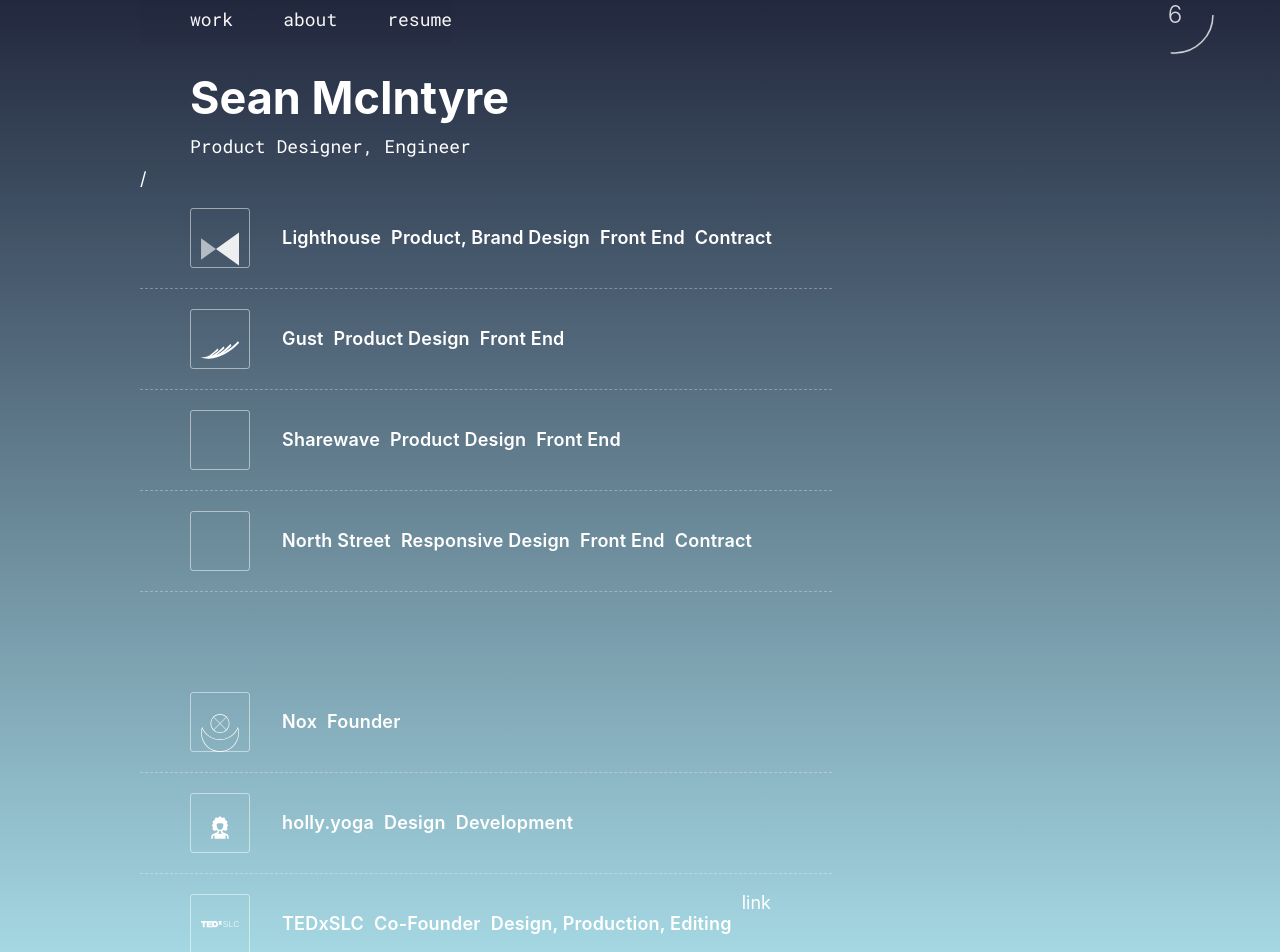
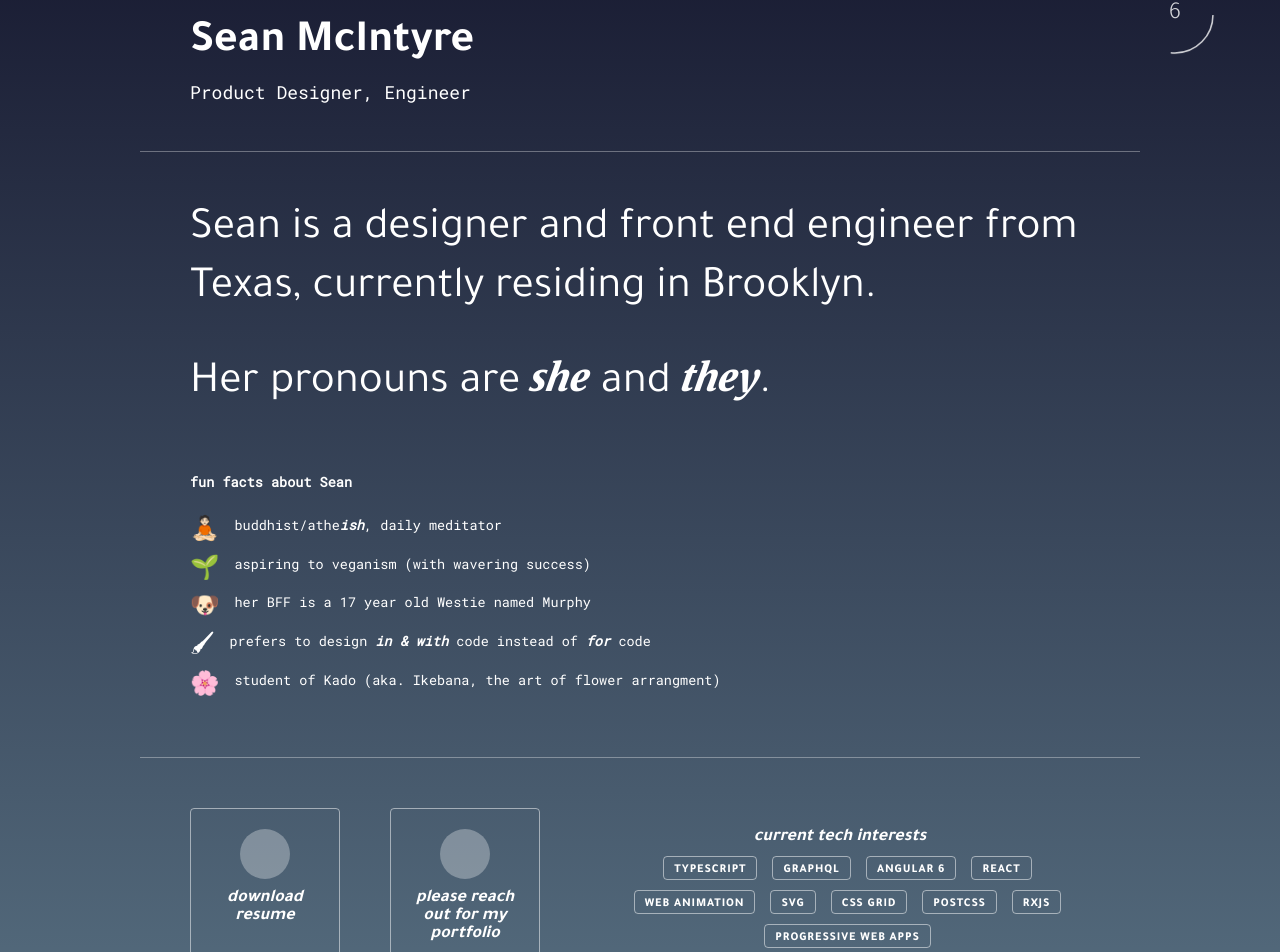
Before and after one commit to seanmcintyre/smcntyr.com, an Angular app: page / in a window 1280 px wide. Shown: the part 80-1032 px from the top of the page. Built offline with nearby package versions, Linux system fonts and the light colour scheme.

Commit message:
new simple layout (sans portfolio for now)

```diff
--- a/src/app/about/about.component.html
+++ b/src/app/about/about.component.html
@@ -1,13 +1,32 @@
-<p>Sean is a designer and software engineer from Texas, currently residing in Brooklyn. Her pronouns are <em>she</em> and <em>they</em>. She generally prefers <em>she</em> though, if you hadn't notice that about <em>her</em> yet! ❤️</p>
+<p>Sean is a designer and front end engineer from Texas, currently residing in Brooklyn.</p>
 
-<p>She has been passionate about design her entire, and she views the discipline as something far beyond the little shapes on your black mirror or the type of handle thoughtfully selected for a door. Design is fundamentally concerned with objects communicate—whether digital or physical. As the world spins increasingly faster, brighter, and louder, she believes the use of design thinking to simplify and elate our environments is of dire and progressive importance.</p>
+<p>Her pronouns are <em>she</em> and <em>they</em>.</p>
 
-<div>Fun facts about Sean:
+<!-- <p>She has been incredibly passionate about desing from a young, and she views the discipline far beyond the little shapes on your black mirror or the geometry of a handle thoughtfully selected for a door. Design is cocerned with commuication and interaction of objects—digital and physical. And as the world spins faster, brighter, and louder, she believes the use of design thinking to simplify and elate our environments is of critical importance.</p> -->
+
+<div class="fun">
+<h3>fun facts about Sean</h3>
   <ul>
-    <li>🧘🏻‍♀️ Buddhist/Athe<em>ish</em>, daily meditator</li>
-    <li>🌱 Aspiring to veganism (with wavering success)</li>
-    <li>🖌 Prefers to design <em>in & with</em> code instead of <em>for</em> code</li>
-    <li>🌸 Student of Kado (aka. Ikebana, the art of flower arrangment)</li>
-    <li>🐶 Her BFF is a 17 year old Westie named Murphy</li>
+    <li>
+      <span class="emoji">🧘🏻‍</span>
+      <span>buddhist/athe<em>ish</em>, daily meditator</span>
+    </li>
+    <li>
+      <span class="emoji">🌱</span>
+      <span>aspiring to veganism (with wavering success)</span>
+    </li>
+    <li>
+      <span class="emoji">🐶</span>
+      <span>her BFF is a 17 year old Westie named Murphy</span>
+    </li>
+    <li>
+      <span class="emoji">🖌</span>
+      <span>prefers to design <em>in & with</em> code instead of <em>for</em> code</span></li>
+    <li>
+      <span class="emoji">🌸</span>
+      <span>student of Kado (aka. Ikebana, the art of flower arrangment)</span>
+    </li>
   </ul>
 </div>
+
+<!-- <span class="small">*She generally prefers <em>she</em> though, if you hadn't notice that about <em>her</em> yet! ❤️</span> -->
--- a/src/app/about/about.component.scss
+++ b/src/app/about/about.component.scss
@@ -6,28 +6,67 @@
     opacity: 1;
   }
 }
+
 :host {
   padding: 50px;
-  // position: absolute;
-  // top: 50%;
-  float: left;
-  // left: 50%;
-  width: 600px;
-  //transform: translate(-50%, -50%);
-  border-left: 1px solid rgba(white, 0.5);
-  border-radius: 3px;
-  //background: rgba(black, 0.85);
   animation: fadeIn 300ms 200ms both;
-    text-align: left;
-      line-height: 1.5em;
+  text-align: left;
+  line-height: 1.6em;
+  font-size: 1.2em;
+  display: block;
 }
 
+
 p {
-  line-height: 1.5em;
+  font-size: 2.5rem;
+  font-weight: 400;
+  line-height: 1.3em;
   text-align: left;
   margin-bottom: 30px;
+
+  em {
+    font-style: italic;
+    font-family: 'Merriweather';
+    font-size: 0.84em;
+    font-weight: 800;
+    transform: skew(-12deg);
+    display: inline-block;
+  }
 }
 
 em {
   font-style: italic;
+  font-weight: 800;
 }
+
+.fun {
+  margin-top: 50px;
+  font-family: 'roboto mono', monospace;
+  font-size: 0.75rem;
+}
+
+h3 {
+  font-weight: 800;
+}
+
+
+li {
+  display: block;
+  margin: 15px 0;
+  vertical-align: top;
+  line-height: 1em;
+}
+
+span {
+  line-height: 1em;
+  display: inline-block;
+  vertical-align: middle;
+}
+
+.emoji {
+  font-size: 1.75em;
+  display: inline-block;
+  vertical-align: middle;
+  margin-right: 15px;
+  transform: translateY(0.0334em);
+}
--- a/src/app/app.component.html
+++ b/src/app/app.component.html
@@ -1,27 +1,53 @@
-<!--The content below is only a placeholder and can be replaced.-->
-<nav>
-  <a routerLink="/">Work</a>
-  <a routerLink="/about">About</a>
-  <a routerLink="/resume">Resume</a>
-</nav>
-
 <clock></clock>
 
+<main>
   <h1>Sean McIntyre</h1>
   <span class="discipline">Product Designer, Engineer</span>
 
-<h3>{{router.url}}</h3>
+  <about></about>
 
-<div class="resume"
+  <div class="stats">
+    <a class="resume"
+      href="assets/resume.pdf"
+      target="_blank">
+      <div class="icon"></div>
+      <em>download resume</em>
+    </a>
+
+    <a class="portfolio"
+      href="mailto:hello@smcntyr.com"
+      target="_blank">
+      <div class="icon"></div>
+      <em>please reach out for my portfolio</em>
+    </a>
+
+    <span class="current">
+      <em>current tech interests</em><br>
+      <span>TypeScript</span>
+      <span>GraphQL</span>
+      <span>Angular 6</span>
+      <span>React</span>
+      <span>Web Animation</span>
+      <span>SVG</span>
+      <span>CSS Grid</span>
+      <span>PostCSS</span>
+      <span>RxJS</span>
+      <span>Progressive Web Apps</span>
+    </span>
+  </div>
+
+  <div class="work"
     [ngClass]="routeCollapse()"
     @resumeAni>
+
+    <h3>current & previous work</h3>
+
     <div class="lighthouse"
       routerLink="/lighthouse">
       <logo-lighthouse></logo-lighthouse>
       <span class="name">Lighthouse</span>
       <span class="role">Product, Brand Design</span>
       <span class="role">Front End</span>
-    <span class="work-type">Contract</span>
     </div>
 
     <div class="gust">
@@ -45,7 +71,6 @@
       <span class="name">North Street</span>
       <span class="role">Responsive Design</span>
       <span class="role">Front End</span>
-    <span class="work-type">Contract</span>
     </div>
 
     <div class="nox">
@@ -70,5 +95,8 @@
       target="_blank">link</a>
     </div>
   </div>
+</main>
 
-<router-outlet></router-outlet>
+<img class="skyline"
+  src="assets/nyc-12.png"
+  alt="">
--- a/src/app/app.component.scss
+++ b/src/app/app.component.scss
@@ -2,11 +2,16 @@
 
 $highlight: rgb(255, 0, 230);
 
-:host {
+main {
   display: block;
   color: white;
   max-width: 1000px;
-  margin: 50px auto;
+  margin: 100px auto;
+}
+
+.skyline {
+  width: calc(100vw);
+  margin: 100px 0 -60px;
 }
 
 h1,
@@ -24,10 +29,84 @@
   font-size: 1em;
   font-weight: 300;
   font-family: 'roboto mono', monospace;
+  border-bottom: 1px solid rgba(white, 0.334);
+  padding-bottom: 50px;
 }
 
-.resume {
+@mixin tag {
+  padding: 7px 10px 3px;
+  border: 1px solid rgba(white, 0.5);
+  border-radius: 4px;
+  margin: 10px 0 0 15px;
+  display: inline-block;
+  text-transform: uppercase;
+  font-size: 0.67rem;
+  line-height: 0.67rem;
+  font-weight: 800;
+  letter-spacing: 0.05rem;
+  vertical-align: baseline;
+}
+
+.stats {
+  border-top: 1px solid rgba(white, 0.334);
+  border-bottom:  1px solid rgba(white, 0.334);
+  padding: 50px 0;
+  overflow: hidden;
+  display: flex;
+  text-align: center;
+
+  .icon {
+    width: 50px;
+    height: 50px;
+    background: rgba(white, 0.3);
+    border-radius: 50%;
+    margin: 0 auto 10px;
+  }
+
+  .resume,
+  .current,
+  .portfolio {
+    display: block;
+    padding: 20px 50px;
+
+    em {
+      font-style: italic;
+      font-weight: 700;
+    }
+
+    span {
+      @include tag;
+    }
+  }
+
+  .resume,
+  .portfolio {
+      border: 1px solid rgba(white, 0.5);
+      min-width: 150px;
+      max-width: 150px;
+      min-height: 150px;
+      max-height: 150px;
+      border-radius: 4px;
+      display: inline-block;
+      margin: 0 0 0 50px;
+      float: left;
+      padding: 20px;
+  }
+
+}
+
+.work {
   float: left;
+  padding-top: 50px;
+
+  h3 {
+    padding: 15px 50px;
+    display: block;
+    font-size: 1em;
+    font-weight: 300;
+    font-family: 'roboto mono', monospace;
+    padding-bottom: 50px;
+  }
 
   &.collapse {
     max-width: 60px;
@@ -69,13 +148,19 @@
       border-radius: 3px;
     }
 
-    span {
-      margin-right: 10px;
-      line-height: 60px;
-      font-weight: 600;
-      letter-spacing: 0.2px;
-      transition: 200ms;
-      max-width: 1000px;
+    // span {
+    //   margin-right: 10px;
+    //   line-height: 60px;
+    //   font-weight: 600;
+    //   letter-spacing: 0.2px;
+    //   transition: 200ms;
+    //   max-width: 1000px;
+    // }
+
+    .role {
+      @include tag;
+      line-height: 0.67rem;
+      //height: 20px;
     }
   }
 
@@ -83,61 +168,3 @@
     margin-bottom: 80px;
   }
 }
-
-nav {
-  text-align: left;
-  padding: 30px 0;
-  font-family: 'roboto mono', monospace;
-  text-transform: lowercase;
-  font-weight: 400;
-  z-index: 10;
-  position: relative;
-
-  a {
-    padding: 10px 0 15px 50px;
-    transition: 120ms;
-    border-bottom: 1px solid rgba($highlight, 0);
-    position: relative;
-    display: inline-block;
-    background: rgba(black, 0.03334);
-    border-radius: 3px;
-    color: rgba(250,250,250,0.99);
-
-    &:after {
-      content: '';
-      position: absolute;
-      bottom: -50%;
-      left: -13%;
-      width: 67%;
-      height: 1px;
-      border-radius: 2px;
-      background: $highlight;
-      opacity: 0;
-      transition: 120ms;
-      transform: rotate(0deg);
-    }
-
-    &:hover {
-      color: $highlight;
-      transform: translateY(-3px) rotate(-0.5deg);
-      background: rgba(rgb(8, 26, 57), 0.1);
-
-      &:after {
-        opacity: 1;
-        height: 9px;
-        width: 167%;
-        left: -23%;
-        transform: rotate(-9deg);
-      }
-    }
-  }
-}
-
-@mixin sub-text {
-  font-size: 0.6667em;
-  font-weight: 600;
-  letter-spacing: 0.2667em;
-  text-transform: uppercase;
-  margin-bottom: 50px;
-  opacity: 0.75;
-}
--- a/src/app/clock/clock.component.scss
+++ b/src/app/clock/clock.component.scss
@@ -9,6 +9,7 @@
   width: $size;
   z-index: 999999;
   text-align: center;
+  color: #FFF;
 }
 
 @keyframes clock {
--- a/src/index.html
+++ b/src/index.html
@@ -5,7 +5,7 @@
   <title>Sean McIntyre | UIXD</title>
   <base href="/">
 
-  <meta name="viewport" content="width=device-width, initial-scale=1">
+  <meta name="viewport" content="width=device-width, initial-scale=1,  maximum-scale=1">
   <link rel="icon" type="image/x-icon" href="favicon.ico">
 </head>
 <body>
--- a/src/styles.scss
+++ b/src/styles.scss
@@ -1,4 +1,5 @@
 @import url('https://fonts.googleapis.com/css?family=Roboto+Mono:400');
+@import url('https://fonts.googleapis.com/css?family=Merriweather:300,300i,400,400i,700,700i,900,900i|Tajawal:200,300,400,500,700,800,900');
 
 $fontstack: -apple-system, BlinkMacSystemFont, "Segoe UI", Roboto, Helvetica, Arial, sans-serif, "Apple Color Emoji", "Segoe UI Emoji", "Segoe UI Symbol";
 
@@ -12,6 +13,7 @@
   -ms-text-size-adjust: 100%;
   -webkit-text-size-adjust: 100%;
   color: rgb(50, 50, 50);
+  font-family: 'Tajawal', serif;
 }
 
 @at-root {
@@ -23,6 +25,7 @@
   margin: 0;
   min-height: 100vh;
   background: rgb(40, 40, 40);
+  width: 100%;
 }
 
 *, *::before, *::after {
```
Also changed, not shown: src/assets/nyc-12.png (added), 1 other file (tests, documents, lock files or other folders). Lines whose indentation alone changed are shown as unchanged.
